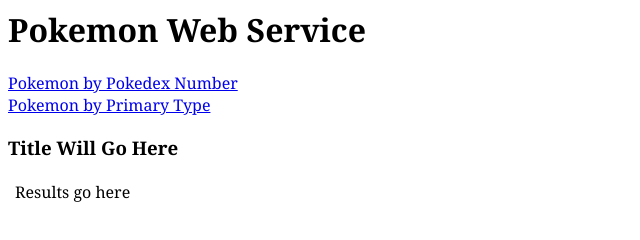
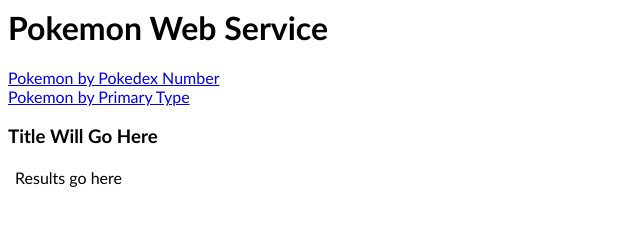
Before and after one commit to juniperhaven/pokemon-web-service, a plain HTML site: page index.html in a window 1280 px wide. Shown: the whole page, without its empty margins (0-640 px from the left). Drawn offline with nearby package versions, Linux system fonts and the light colour scheme.

Commit message:
changed font

```diff
--- a/css/pokemon.css
+++ b/css/pokemon.css
@@ -1,4 +1,6 @@
-body {font-family:georgia;}
+body {
+    font-family:'Gill Sans', 'Gill Sans MT', Calibri, 'Trebuchet MS', sans-serif;
+}
 
 #pokemon {
     max-width:600px;
```
